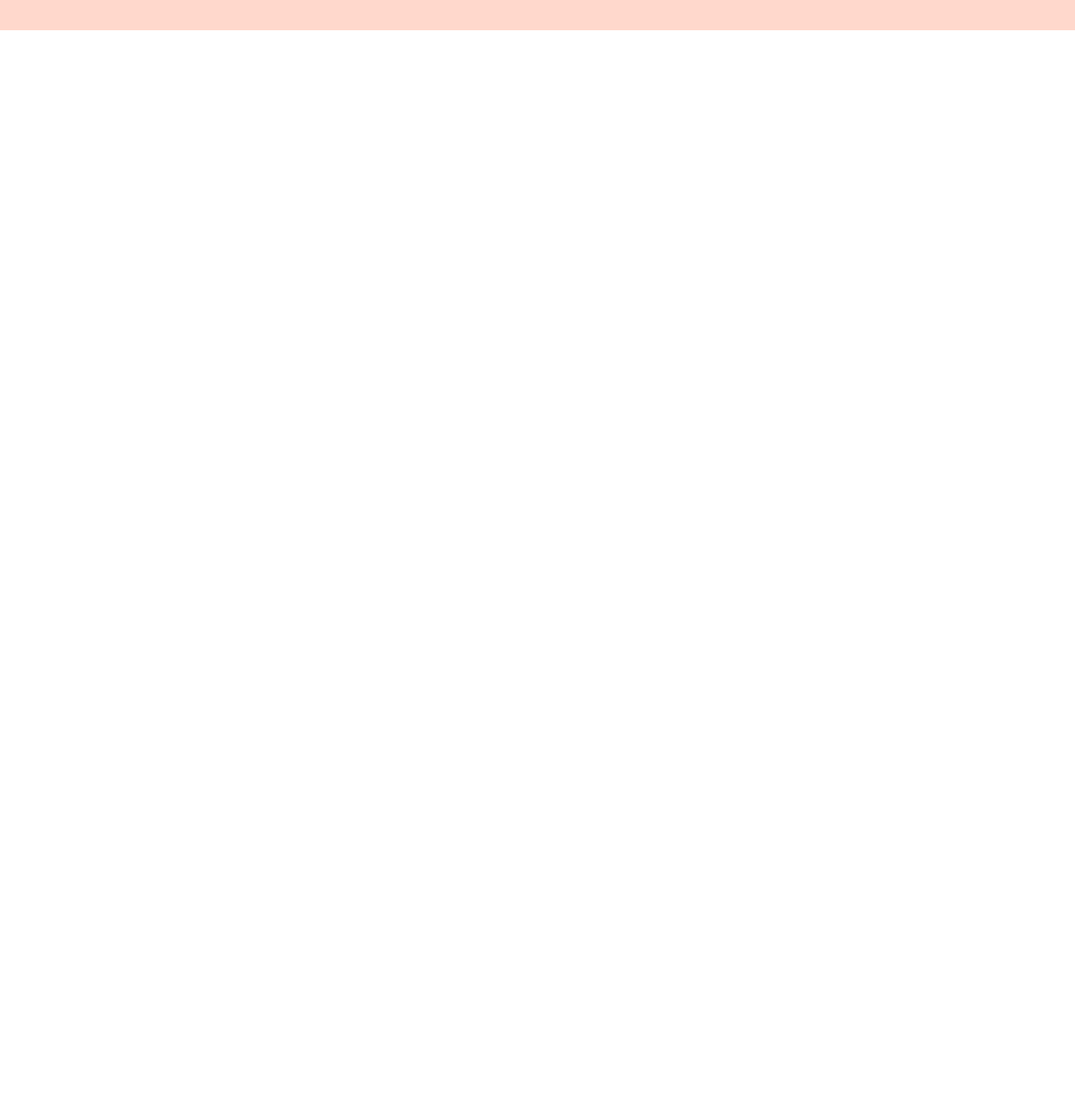
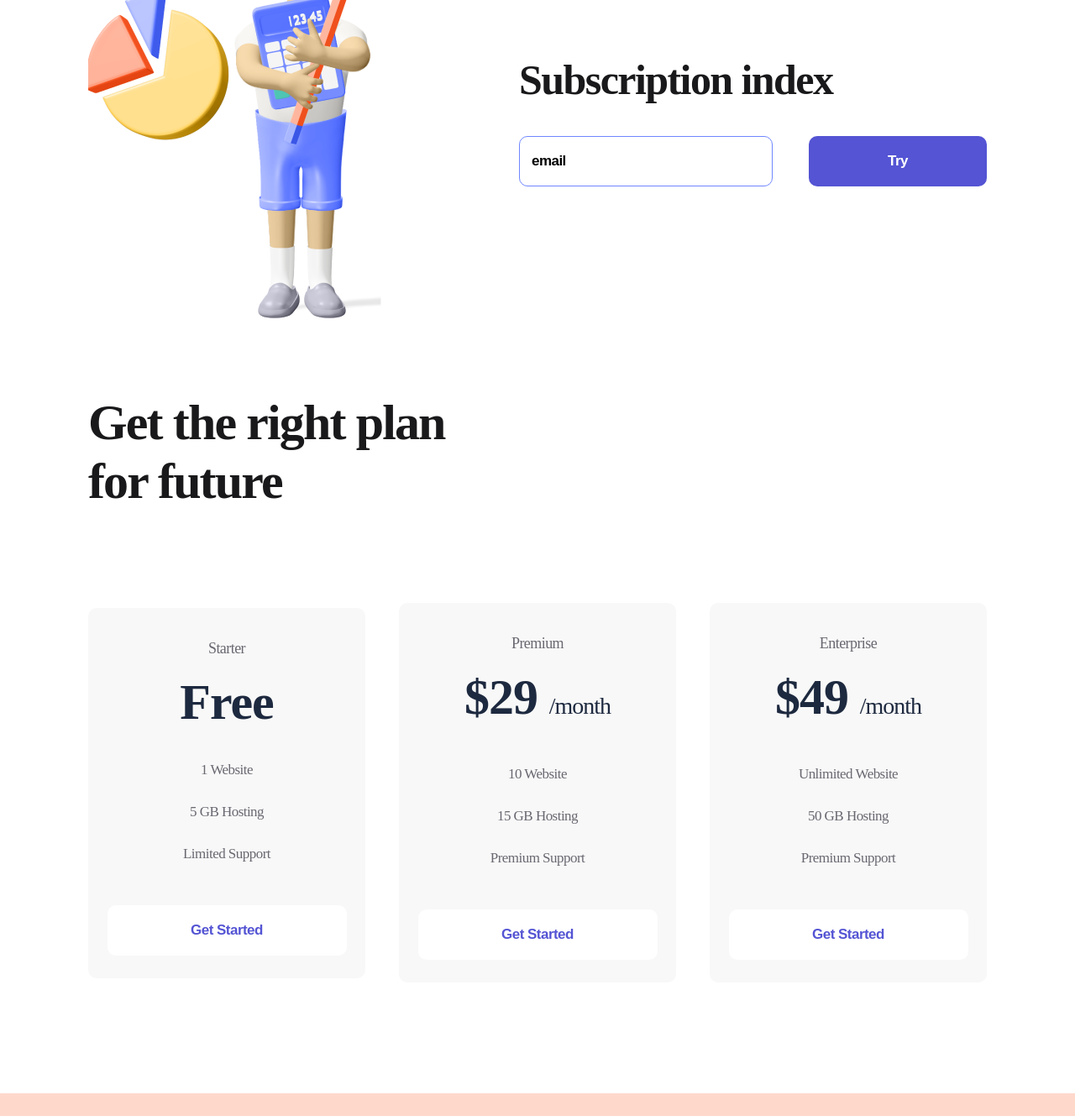
Before and after one commit to karasdima/bart-simpson, a plain HTML site: page index.html in a window 1280 px wide. Shown: the part 957-2286 px from the top of the page at 84% size. Before the commit the page ends 993 px from the top, so only its background shows below. Drawn offline with Linux system fonts and the light colour scheme.

Commit message:
Add files via upload

```diff
--- a/index.html
+++ b/index.html
@@ -37,6 +37,55 @@
             <img src="./img/pose_7.png" alt="firstmen">
             </div>
         </section>
+        <section class="container subscribe">
+            <div>
+            <img src="./img/secondmen.png" alt="second men">
+            </div>
+            <div>
+                <h2 class="subscribe__title">Subscription index</h2>
+                <form>
+                <input class="input" type="email" placeholder="email">
+                <button class="button button__violet">Try</button>
+                </form>
+            </div>
+
+            </div>
+        </section>
+        <section class="container plan">
+            <h2 class="plan__title"> Get the right plan for future</h2>
+            <div class="plan__flex">
+                <div class="item">
+                   <p class="item__text"> Starter </p>
+                   <h3 class="item__title">Free</h3>
+                   <ul>
+                    <li class="item__li"> 1 Website </li>
+                    <li class="item__li"> 5 GB Hosting</li>
+                    <li class="item__li">Limited Support </li>
+                </ul>
+                <button class="button button__item"> Get Started</button>
+                </div>
+                <div class="item">
+                    <p class="item__text"> Premium </p>
+                    <h3 class="item__title">$29 <span> /month</span></h3>
+                    <ul>
+                     <li class="item__li"> 10 Website </li>
+                     <li class="item__li"> 15 GB Hosting</li>
+                     <li class="item__li">Premium Support </li>
+                 </ul>
+                 <button class="button button__item"> Get Started</button>
+                 </div>
+                 <div class="item">
+                    <p class="item__text"> Enterprise </p>
+                    <h3 class="item__title">$49 <span> /month</span></h3>
+                    <ul>
+                     <li class="item__li"> Unlimited Website </li>
+                     <li class="item__li"> 50 GB Hosting</li>
+                     <li class="item__li">Premium Support </li>
+                 </ul>
+                 <button class="button button__item"> Get Started</button>
+                 </div>
+            </div>
+        </section>
         <footer class="footer">
             <div class="container footer__flex">
             <div>
--- a/style/style.css
+++ b/style/style.css
@@ -15,7 +15,7 @@ margin: 0 auto;
     padding: 38px 0 48px;
 }
 
-.header__flex , .footer__flex , .about{
+.header__flex , .footer__flex , .about , .subscribe, .plan__flex{
     display:flex;
     justify-content: space-between;
     align-items: center;
@@ -119,3 +119,115 @@ letter-spacing: -0.468947px;
 color: #19191B;
 text-decoration: none;
 }
+
+.subscribe{
+    margin-bottom: 85px;
+}
+
+.subscribe__title{
+    font-weight: 700;
+    font-size: 50px;
+    line-height: 57px;
+    letter-spacing: -1.56316px;
+    color: #19191B;
+    margin-bottom: 38px;
+}
+
+.input{
+    width: 302px;
+    height: 60px;
+    border-radius: 10px;
+    border: 1px solid #7087FF;
+    padding-left: 14px;
+    box-sizing: border-box;
+    margin-right: 39px;
+}
+
+.input::placeholder, input{
+    font-weight: bold;
+    font-size: 17px;
+    line-height: 22px;
+    letter-spacing: -0.531474px;
+    color: #000000;
+}
+
+.input:focus{
+    outline: none;
+}
+
+.plan{
+    margin-bottom: 132px;
+}
+
+.plan__title{
+    font-weight: bold;
+    font-size: 60px;
+    line-height: 70px;
+    letter-spacing: -1.87579px;
+    color: #19191B;
+    max-width: 504px;
+    margin-bottom: 110px;
+}
+
+.item{
+    width: 330px;
+    background:#F8F8F8;
+    border-radius: 10px;
+    text-align: center;
+    padding: 34px 0 27px;
+}
+
+.item:hover{
+    background: #ff7546;
+    transition: 500ms;
+    box-shadow: 0px 32px 34px rgba(255, 112, 59, 0.317827);
+}
+
+.item__text{
+    font-size: 18px;
+    line-height: 28px;
+    text-align: center;
+    letter-spacing: -0.562737px;
+    color: #696871;
+}
+
+.item:hover .item__text, .item:hover .item__title, .item:hover .item__li{
+    color: white;
+    transition: 500ms;
+}
+
+.item__title{
+    font-weight: 700;
+    font-size: 60px;
+    line-height: 56px;
+    text-align: center;
+    letter-spacing: -1.03448px;
+    color: #1D293F;
+    margin: 22px 0 28px;
+}
+
+.item__title span{
+    font-size: 28px;
+}
+
+.item__li{
+    list-style: none;
+    font-weight: 400;
+    font-size: 17px;
+    line-height: 50px;
+    letter-spacing: -0.531474px;
+    color: #696871;
+}
+
+.button__item{
+    width: 285px;
+    background: white;
+    color: #5454D4;
+    margin-top: 36px;
+}
+
+.item:hover .button__item{
+    background: #9F3919;
+    color: white;
+    transition: 500ms;
+}
```
Also changed, not shown: img/secondmen.png (added).
